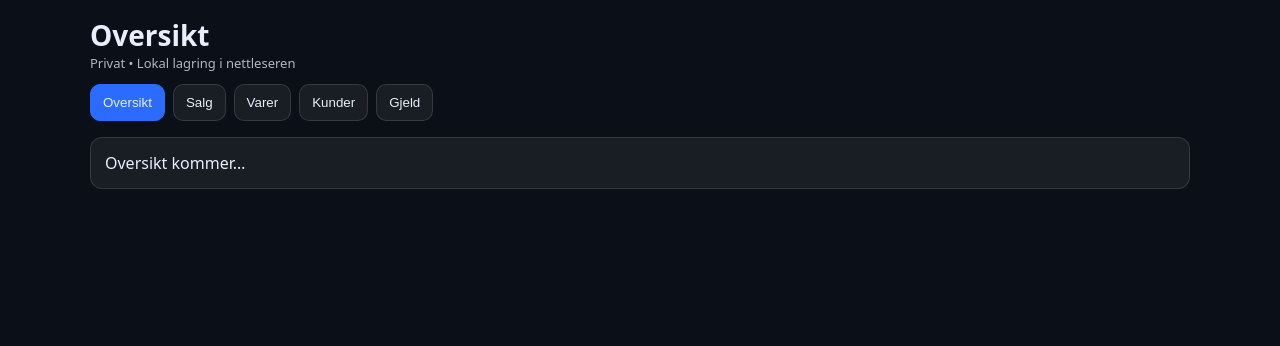
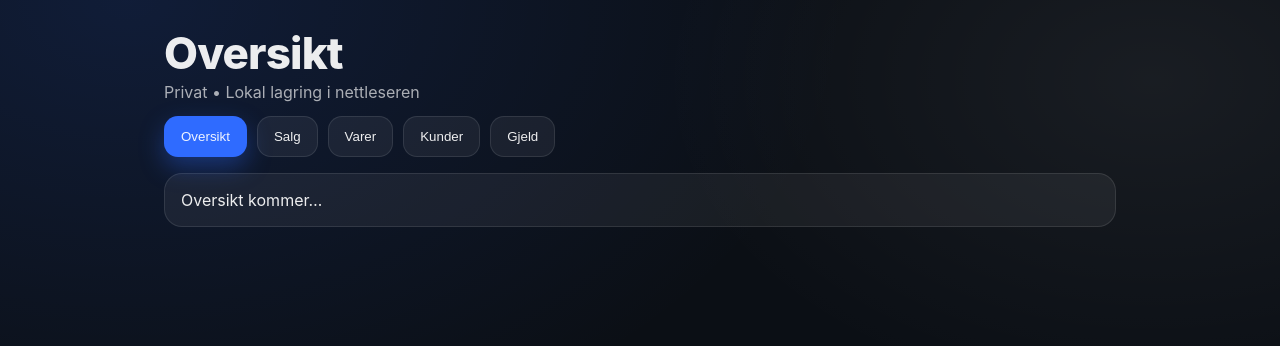
Before and after one commit to nikolaihoffmann-svg/Nikasso-, a React (Vite) app: page / in a window 1280 px wide. Shown: the top 346 px of the page. Built offline with nearby package versions, Linux system fonts and the light colour scheme.

Commit message:
Refactor styles.css for enhanced theming and layout
Updated CSS variables and styles for improved design.

```diff
--- a/src/app/styles.css
+++ b/src/app/styles.css
@@ -1,59 +1,174 @@
 :root {
-  font-family: system-ui, -apple-system, Segoe UI, Roboto, Helvetica, Arial, sans-serif;
+  --bg: #0b0f15;
+  --panel: rgba(255, 255, 255, 0.06);
+  --panel2: rgba(255, 255, 255, 0.08);
+  --border: rgba(255, 255, 255, 0.10);
+  --text: rgba(255, 255, 255, 0.92);
+  --muted: rgba(255, 255, 255, 0.65);
+  --blue: #2f6bff;
+  --blue2: rgba(47, 107, 255, 0.20);
+  --red: #ff4d4d;
+  --red2: rgba(255, 77, 77, 0.18);
+  --shadow: 0 20px 60px rgba(0,0,0,0.45);
+  --radius: 18px;
 }
 
+* { box-sizing: border-box; }
+html, body { height: 100%; }
 body {
   margin: 0;
-  background: #0b0f17;
-  color: #e8eefc;
+  background: radial-gradient(1200px 800px at 10% 0%, rgba(47,107,255,0.15), transparent 60%),
+              radial-gradient(900px 600px at 90% 10%, rgba(255,255,255,0.06), transparent 55%),
+              var(--bg);
+  color: var(--text);
+  font-family: -apple-system, system-ui, Segoe UI, Roboto, Helvetica, Arial, sans-serif;
 }
 
-.container {
-  max-width: 1100px;
-  margin: 0 auto;
+.container { max-width: 980px; margin: 0 auto; padding: 26px 14px 60px; }
+
+.header { display: flex; flex-direction: column; gap: 14px; margin-bottom: 16px; }
+.h1 { font-size: 44px; font-weight: 800; letter-spacing: -0.02em; }
+.sub { color: var(--muted); margin-top: 2px; }
+
+.tabs { display: flex; gap: 10px; flex-wrap: wrap; }
+.tab {
+  border: 1px solid var(--border);
+  background: var(--panel);
+  color: var(--text);
+  padding: 12px 16px;
+  border-radius: 14px;
+  cursor: pointer;
+}
+.tab.active {
+  background: var(--blue);
+  border-color: transparent;
+  box-shadow: 0 10px 24px rgba(47,107,255,0.35);
+}
+
+.grid { display: grid; gap: 14px; }
+
+.card {
+  background: var(--panel);
+  border: 1px solid var(--border);
+  border-radius: var(--radius);
   padding: 16px;
 }
 
-.header {
-  display: flex;
-  flex-direction: column;
-  gap: 12px;
-  margin-bottom: 16px;
+.h2 { font-size: 20px; font-weight: 800; letter-spacing: -0.01em; }
+.muted { color: var(--muted); font-size: 14px; }
+.dot { margin: 0 8px; opacity: 0.7; }
+
+.row { display: flex; align-items: center; }
+.between { justify-content: space-between; }
+.wrap { flex-wrap: wrap; }
+.gap { gap: 10px; }
+
+.field label { display: block; font-size: 13px; color: var(--muted); margin: 8px 0 6px; }
+input {
+  width: 100%;
+  background: rgba(0,0,0,0.18);
+  border: 1px solid var(--border);
+  color: var(--text);
+  padding: 12px 12px;
+  border-radius: 14px;
+  outline: none;
+}
+input:focus {
+  border-color: rgba(47,107,255,0.65);
+  box-shadow: 0 0 0 4px rgba(47,107,255,0.15);
 }
 
-.h1 {
-  font-size: 28px;
-  font-weight: 800;
+.formGrid {
+  display: grid;
+  grid-template-columns: 1.2fr 1fr 1fr;
+  gap: 10px;
+  margin-top: 8px;
+}
+.formGrid .span-2 { grid-column: span 3; }
+@media (min-width: 720px) {
+  .formGrid .span-2 { grid-column: span 3; }
+}
+@media (max-width: 719px) {
+  .formGrid { grid-template-columns: 1fr; }
+  .formGrid .span-2 { grid-column: span 1; }
 }
 
-.sub {
-  opacity: 0.75;
-  font-size: 13px;
+.btn {
+  border: 1px solid var(--border);
+  background: var(--panel2);
+  color: var(--text);
+  padding: 12px 14px;
+  border-radius: 14px;
+  cursor: pointer;
+}
+.btn:hover { filter: brightness(1.06); }
+.btn.primary {
+  background: var(--blue);
+  border-color: transparent;
+  box-shadow: 0 10px 24px rgba(47,107,255,0.28);
+}
+.btn.ghost { background: transparent; }
+.btn.danger {
+  background: var(--red2);
+  border-color: rgba(255,77,77,0.35);
+  color: #ffd6d6;
+}
+.btn.small { padding: 10px 12px; border-radius: 12px; }
+
+.list { margin-top: 14px; display: grid; gap: 10px; }
+.item {
+  border: 1px solid var(--border);
+  border-radius: 16px;
+  background: rgba(0,0,0,0.16);
+  padding: 14px;
+}
+.item.low {
+  border-color: rgba(255,77,77,0.42);
+  box-shadow: 0 0 0 4px rgba(255,77,77,0.10);
+}
+.itemTitle { font-weight: 800; font-size: 18px; }
+.badge {
+  display: inline-block;
+  margin-left: 10px;
+  padding: 4px 10px;
+  font-size: 12px;
+  border-radius: 999px;
+  border: 1px solid var(--border);
+  background: rgba(255,255,255,0.06);
+}
+.badge.bad {
+  border-color: rgba(255,77,77,0.40);
+  background: rgba(255,77,77,0.14);
+  color: #ffd6d6;
+}
+.lowBanner {
+  margin-top: 10px;
+  padding: 10px 12px;
+  border-radius: 14px;
+  border: 1px solid rgba(255,77,77,0.35);
+  background: rgba(255,77,77,0.12);
+  color: #ffd6d6;
+  font-size: 14px;
 }
 
-.tabs {
+.empty { color: var(--muted); padding: 14px 0; }
+
+/* Modal */
+.modalBackdrop {
+  position: fixed;
+  inset: 0;
+  background: rgba(0,0,0,0.55);
   display: flex;
-  gap: 8px;
-  flex-wrap: wrap;
+  align-items: center;
+  justify-content: center;
+  padding: 18px;
+  z-index: 50;
 }
-
-.tab {
-  border: 1px solid rgba(255,255,255,0.12);
-  background: rgba(255,255,255,0.06);
-  color: #e8eefc;
-  padding: 10px 12px;
-  border-radius: 10px;
-  cursor: pointer;
+.modal {
+  width: min(720px, 100%);
+  background: rgba(15, 18, 26, 0.92);
+  border: 1px solid var(--border);
+  border-radius: var(--radius);
+  padding: 16px;
+  box-shadow: var(--shadow);
 }
-
-.tab.active {
-  background: #2b6cff;
-  border-color: #2b6cff;
-}
-
-.card {
-  border: 1px solid rgba(255,255,255,0.12);
-  background: rgba(255,255,255,0.06);
-  border-radius: 12px;
-  padding: 14px;
-}
```
